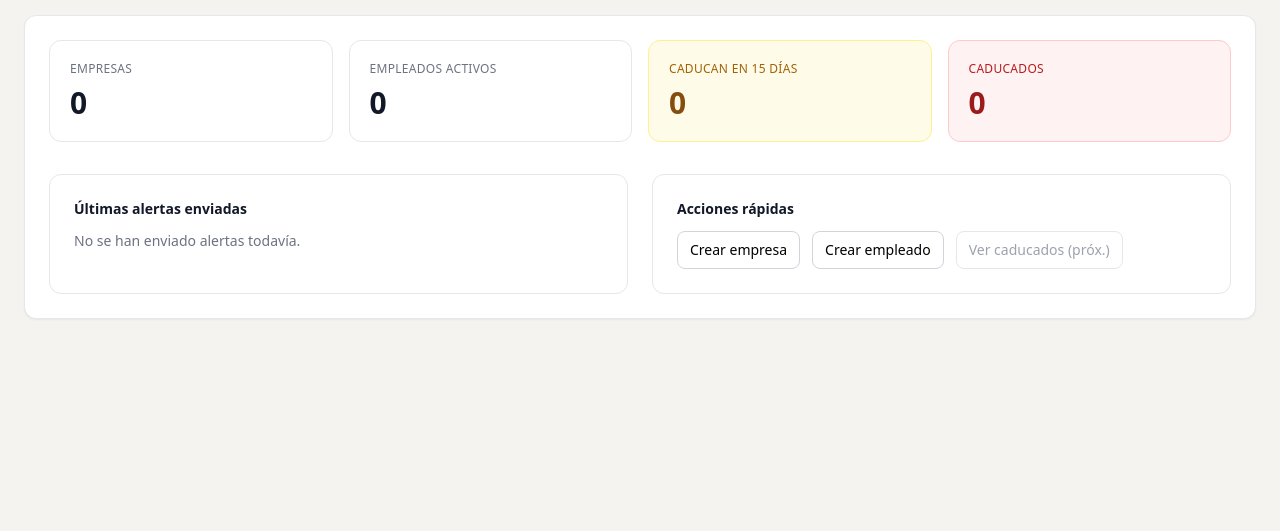
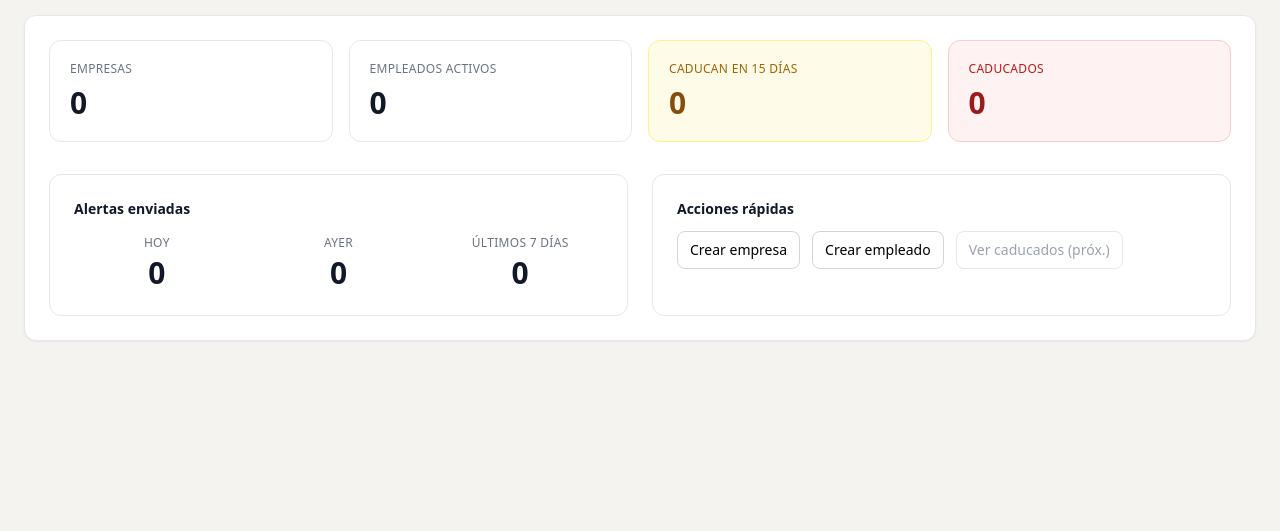
Before and after one commit to Tarik2012/moodle_notifier, a Django app: page /medical/dashboard/ in a window 1280 px wide. Shown: the part 162-693 px from the top of the page. Run offline with Django 5.2, Linux system fonts and the light colour scheme; the visitor is signed in with stand-in values (Sample User, id 1); data that the repository does not hold is empty; parts of the project's set-up code (start-up, migrations or seed data) failed here and were passed over; some libraries are stand-ins or nearby versions.

Commit message:
Medical dashboard ready: KPIs, daily alert metrics, auth protection

```diff
--- a/core/urls.py
+++ b/core/urls.py
@@ -1,7 +1,6 @@
 # urls.py
 from django.contrib import admin
 from django.urls import path
-from django.contrib.auth import views as auth_views
 
 from core import views as core_views
 
@@ -16,12 +15,6 @@ urlpatterns = [
     # ============================
     path("moodle/", core_views.moodle_dashboard_view, name="moodle_dashboard"),
     path("courses/sync/", core_views.sync_courses_view, name="sync_courses"),
-
-    # ============================
-    # AUTH
-    # ============================
-    path("login/", auth_views.LoginView.as_view(template_name="login.html"), name="login"),
-    path("logout/", auth_views.LogoutView.as_view(), name="logout"),
 
     # ============================
     # ALUMNOS
--- a/medical_alerts/urls.py
+++ b/medical_alerts/urls.py
@@ -7,5 +7,4 @@ urlpatterns = [
     path("dashboard/", views.medical_dashboard_view, name="medical_dashboard"),
     path("employees/create/", views.employee_create_view, name="employee_create"),
     path("companies/create/", views.company_create_view, name="company_create"),
-
 ]
--- a/medical_alerts/views.py
+++ b/medical_alerts/views.py
@@ -1,3 +1,5 @@
+from datetime import timedelta
+
 from django.shortcuts import render, redirect
 from django.contrib import messages
 from django.contrib.auth.decorators import login_required
@@ -18,30 +20,46 @@ def medical_dashboard_view(request):
     company_count = companies.count()
     employee_count = employees.count()
 
+    # Reconocimientos
     expiring_soon_count = sum(
         1 for e in employees if e.days_until_expiry() == 15
     )
-
     expired_count = sum(
         1 for e in employees if e.days_until_expiry() < 0
     )
 
-    recent_alerts = (
-        MedicalAlertLog.objects
-        .select_related("employee")
-        .order_by("-created_at")[:5]
-    )
+    # Alertas por fecha
+    today = timezone.localdate()
+    yesterday = today - timedelta(days=1)
+    last_7_days_start = today - timedelta(days=6)  # incluye hoy
+
+    alerts_today = MedicalAlertLog.objects.filter(
+        created_at__date=today,
+        status="sent",
+    ).count()
+
+    alerts_yesterday = MedicalAlertLog.objects.filter(
+        created_at__date=yesterday,
+        status="sent",
+    ).count()
+
+    alerts_last_7_days = MedicalAlertLog.objects.filter(
+        created_at__date__gte=last_7_days_start,
+        created_at__date__lte=today,
+        status="sent",
+    ).count()
 
     context = {
         "company_count": company_count,
         "employee_count": employee_count,
         "expiring_soon_count": expiring_soon_count,
         "expired_count": expired_count,
-        "recent_alerts": recent_alerts,
+        "alerts_today": alerts_today,
+        "alerts_yesterday": alerts_yesterday,
+        "alerts_last_7_days": alerts_last_7_days,
     }
 
     return render(request, "medical/dashboard.html", context)
-
 
 
 # =====================================================
--- a/templates/medical/dashboard.html
+++ b/templates/medical/dashboard.html
@@ -7,7 +7,9 @@ Estado general de empleados y reconocimientos médicos.
 
 {% block content %}
 
-<!-- KPIs -->
+<!-- ========================= -->
+<!-- KPIs PRINCIPALES -->
+<!-- ========================= -->
 <div class="grid grid-cols-1 md:grid-cols-4 gap-4 mb-8">
 
   <!-- Empresas -->
@@ -20,7 +22,7 @@ Estado general de empleados y reconocimientos médicos.
     </p>
   </div>
 
-  <!-- Empleados -->
+  <!-- Empleados activos -->
   <div class="rounded-xl border border-gray-200 bg-white p-5">
     <p class="text-xs uppercase tracking-wide text-gray-500">
       Empleados activos
@@ -30,7 +32,7 @@ Estado general de empleados y reconocimientos médicos.
     </p>
   </div>
 
-  <!-- Próx. caducidad -->
+  <!-- Caducan en 15 días -->
   <div class="rounded-xl border border-yellow-200 bg-yellow-50 p-5">
     <p class="text-xs uppercase tracking-wide text-yellow-700">
       Caducan en 15 días
@@ -52,36 +54,53 @@ Estado general de empleados y reconocimientos médicos.
 
 </div>
 
+<!-- ========================= -->
 <!-- BLOQUE INFERIOR -->
+<!-- ========================= -->
 <div class="grid grid-cols-1 lg:grid-cols-2 gap-6">
 
-  <!-- Últimas alertas enviadas -->
+  <!-- Alertas enviadas (métricas) -->
   <div class="rounded-xl border border-gray-200 bg-white p-6">
-    <h2 class="text-sm font-semibold text-gray-900 mb-3">
-      Últimas alertas enviadas
+    <h2 class="text-sm font-semibold text-gray-900 mb-4">
+      Alertas enviadas
     </h2>
 
-    {% if recent_alerts %}
-      <ul class="divide-y text-sm">
-        {% for alert in recent_alerts %}
-          <li class="py-2 flex justify-between">
-            <span class="text-gray-700">
-              {{ alert.employee.first_name }} {{ alert.employee.last_name }}
-            </span>
-            <span class="text-gray-500 text-xs">
-              {{ alert.created_at|date:"d/m/Y" }}
-            </span>
-          </li>
-        {% endfor %}
-      </ul>
-    {% else %}
-      <p class="text-sm text-gray-500">
-        No se han enviado alertas todavía.
-      </p>
-    {% endif %}
+    <div class="grid grid-cols-1 sm:grid-cols-3 gap-4 text-center">
+
+      <!-- Hoy -->
+      <div>
+        <p class="text-xs uppercase tracking-wide text-gray-500">
+          Hoy
+        </p>
+        <p class="mt-1 text-3xl font-semibold text-gray-900">
+          {{ alerts_today }}
+        </p>
+      </div>
+
+      <!-- Ayer -->
+      <div>
+        <p class="text-xs uppercase tracking-wide text-gray-500">
+          Ayer
+        </p>
+        <p class="mt-1 text-3xl font-semibold text-gray-900">
+          {{ alerts_yesterday }}
+        </p>
+      </div>
+
+      <!-- Últimos 7 días -->
+      <div>
+        <p class="text-xs uppercase tracking-wide text-gray-500">
+          Últimos 7 días
+        </p>
+        <p class="mt-1 text-3xl font-semibold text-gray-900">
+          {{ alerts_last_7_days }}
+        </p>
+      </div>
+
+    </div>
   </div>
 
-  <!-- Acciones -->
+  <!-- Acciones rápidas -->
   <div class="rounded-xl border border-gray-200 bg-white p-6">
     <h2 class="text-sm font-semibold text-gray-900 mb-3">
       Acciones rápidas
```
Also changed, not shown: core/views.py (+8 -0 lines).
